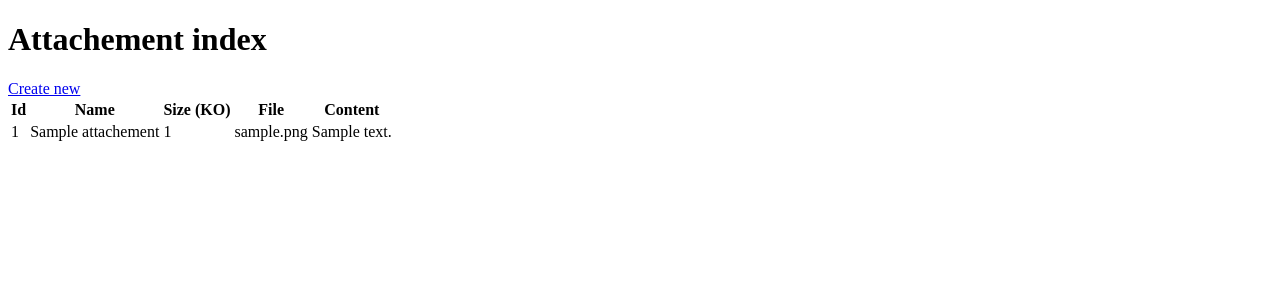
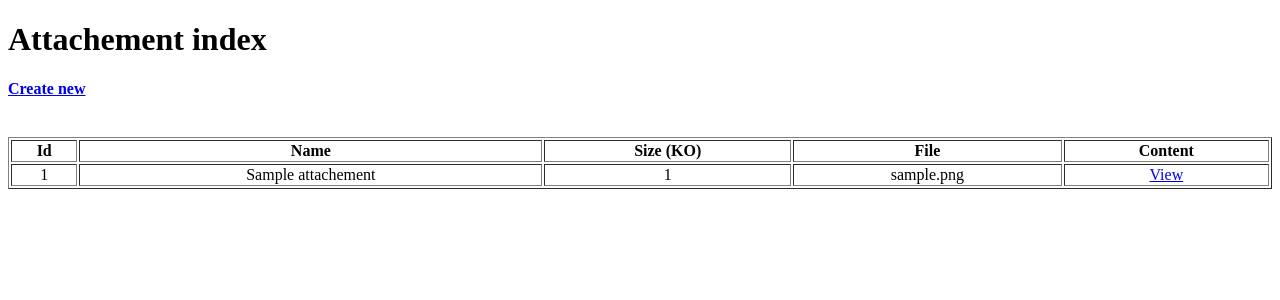
Before and after one commit to Haythemys/uploadFile, a Symfony app: template templates/attachement/index.html.twig in a window 1280 px wide. Shown: the top 300 px of the page. Run offline with Twig, Linux system fonts and the light colour scheme; the template is opened without the code that fills it: most values are stand-ins (such as "Sample title", 1, 10 or a date in 2020); some libraries are stand-ins or nearby versions.

Commit message:
optimization

```diff
--- a/src/Form/AttachementType.php
+++ b/src/Form/AttachementType.php
@@ -16,9 +16,9 @@ class AttachementType extends AbstractType
     {
         $builder
             ->add('file', FileType::class, array(
-                'label' => 'Choisir une fichier',
+                'label' => 'Choose File',
                 'mapped' => false,
-                'required' => false,
+                'required' => true,
                 'multiple' => false,
             ));
     }
--- a/templates/attachement/index.html.twig
+++ b/templates/attachement/index.html.twig
@@ -4,9 +4,9 @@
 
 {% block body %}
     <h1>Attachement index</h1>
-    <a href="{{ path('app_attachement_new') }}">Create new</a>
-
-    <table class="table">
+    <a href="{{ path('app_attachement_new') }}"><h4>Create new</h4></a>
+    <br>
+    <table border ="1px" width="100%" class="table">
         <thead>
             <tr>
                 <th>Id</th>
@@ -19,11 +19,11 @@
         <tbody>
         {% for attachement in attachements %}
             <tr>
-                <td>{{ attachement.id }}</td>
-                <td>{{ attachement.name }}</td>
-                <td>{{ attachement.size }}</td>
-                <td>{{ attachement.file }}</td>
-                <td>{{ attachement.content }}</td>
+                <td style="text-align: center;">{{ attachement.id }}</td>
+                <td style="text-align: center;">{{ attachement.name }}</td>
+                <td style="text-align: center;">{{ attachement.size }}</td>
+                <td style="text-align: center;">{{ attachement.file }}</td>
+                <td style="text-align: center;"><a href="../uploads/{{ attachement.name }}" target="_blank">View </a> </td>
             </tr>
         {% else %}
             <tr>
--- a/templates/attachement/new.html.twig
+++ b/templates/attachement/new.html.twig
@@ -4,8 +4,8 @@
 
 {% block body %}
     <h1>Create new Attachement</h1>
-    <a href="{{ path('app_attachement_index') }}">back to list</a>
-
+    <br>
+    <a href="{{ path('app_attachement_index') }}"><h4>Back to list</h4></a>
     {{ include('attachement/_form.html.twig') }}
 
 {% endblock %}
```
Also changed, not shown: 1 other file.
